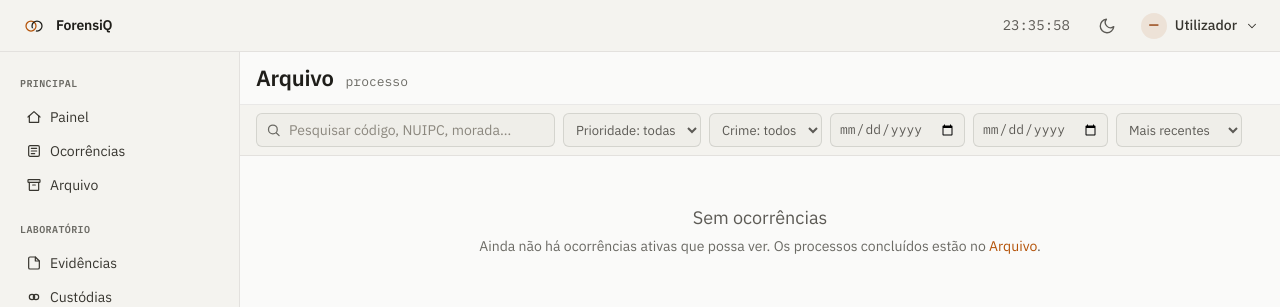
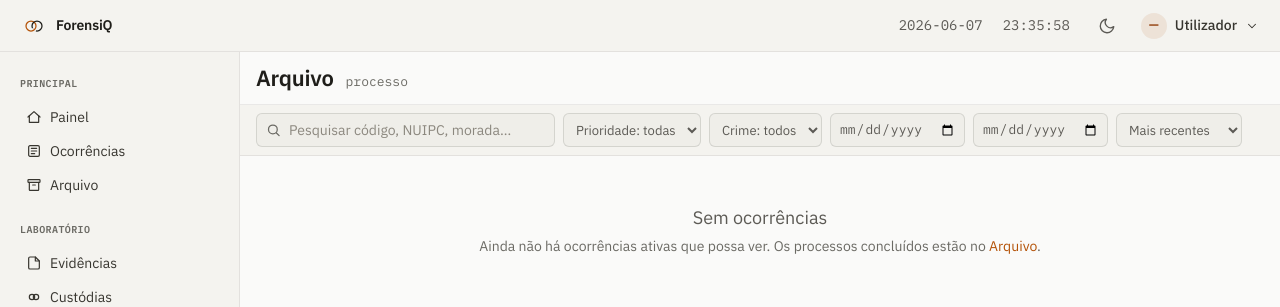
Before and after one commit to joao-pt/ForensiQ, a Django app: template src/frontend/templates/arquivo.html in a window 1280 px wide. Shown: the top 307 px of the page. Run offline with Django 5.2, Linux system fonts and the light colour scheme; the template is opened without the code that fills it, so the values that code supplies are empty; parts of the project's set-up code (start-up, migrations or seed data) failed here and were passed over.

Commit message:
feat(painel): mostrar data ao lado da hora no cabecalho
O relogio do cabecalho mostrava so a hora. Passa a mostrar tambem a data (YYYY-MM-DD), ao lado e no mesmo estilo do relogio (IBM Plex Mono, mesmo tamanho e cor): leem-se como um so carimbo temporal. O valor inicial e renderizado no servidor (sem piscar, funciona sem JS) e o relogio mantem-no vivo, actualizando a data a meia-noite.

```diff
--- a/src/frontend/static/css/components/app-shell.css
+++ b/src/frontend/static/css/components/app-shell.css
@@ -199,6 +199,17 @@ body.app-body {
     font-size: var(--fs-sm);
     color: var(--text-muted);
     padding: 2px var(--sp-2);
+    white-space: nowrap;
+}
+.app-top__date {
+    font-family: var(--font-mono);
+    font-variant-numeric: tabular-nums;
+    font-feature-settings: "tnum" 1, "zero" 1;
+    /* Mesmo estilo da hora (.app-top__clock): tamanho e cor iguais — a data e a
+       hora leem-se como um só carimbo temporal. */
+    font-size: var(--fs-sm);
+    color: var(--text-muted);
+    padding: 2px 0 2px var(--sp-2);
     white-space: nowrap;
 }
 .app-top__clock-sep {
--- a/src/frontend/static/js/app-shell.js
+++ b/src/frontend/static/js/app-shell.js
@@ -28,6 +28,7 @@
         if (!el) return;
 
         const sep = el.querySelector('.app-top__clock-sep');
+        const dateEl = document.getElementById('app-date');
         let blink = 'on';
 
         function tick() {
@@ -35,6 +36,15 @@
             const hh = String(now.getHours()).padStart(2, '0');
             const mm = String(now.getMinutes()).padStart(2, '0');
             const ss = String(now.getSeconds()).padStart(2, '0');
+            // Data local (YYYY-MM-DD) ao lado da hora — actualiza-se sozinha à
+            // meia-noite. Forma ISO mono, igual aos timestamps do resto da app.
+            if (dateEl) {
+                const y = now.getFullYear();
+                const mo = String(now.getMonth() + 1).padStart(2, '0');
+                const d = String(now.getDate()).padStart(2, '0');
+                const iso = y + '-' + mo + '-' + d;
+                if (dateEl.textContent !== iso) dateEl.textContent = iso;
+            }
             // Renderiza dígitos preservando o nó do separador para animação.
             // O <span> separador fornece o ':' entre horas e minutos (pisca),
             // por isso o primeiro nó não leva ':' (evitar HH::MM:SS).
--- a/src/frontend/templates/base.html
+++ b/src/frontend/templates/base.html
@@ -90,6 +90,7 @@
 
         <div class="app-top__spacer"></div>
 
+        <span class="app-top__date" id="app-date" aria-label="Data actual">{% now "Y-m-d" %}</span>
         <time class="app-top__clock" id="app-clock"
               aria-label="Hora actual" datetime="">--<span class="app-top__clock-sep">:</span>--:--</time>
 
```
